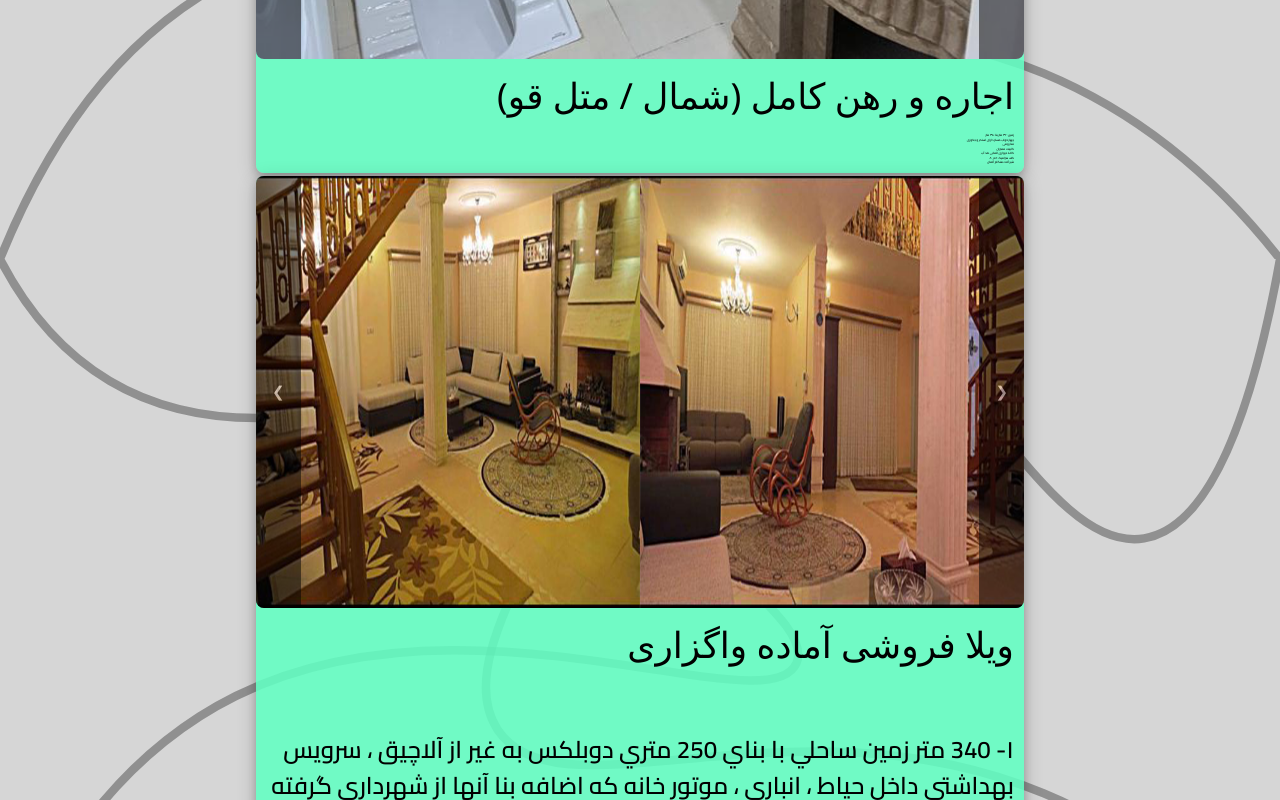
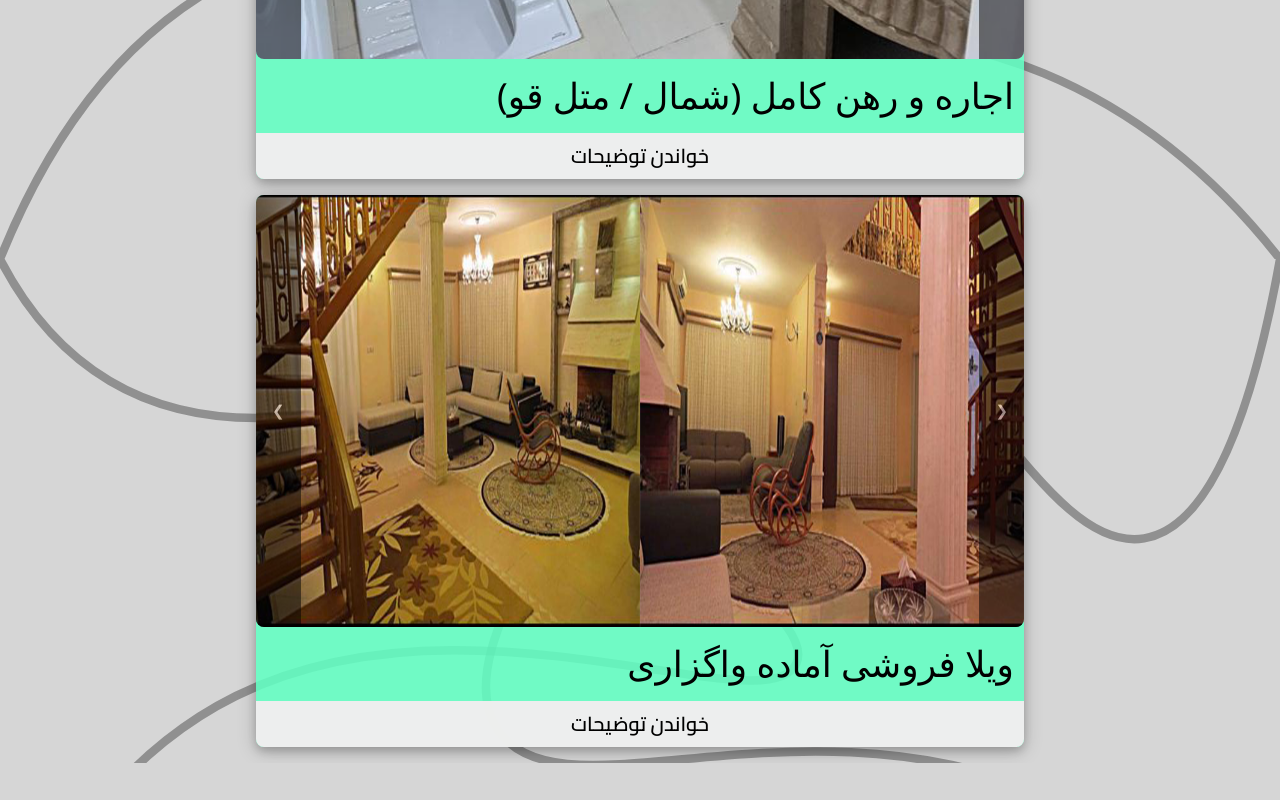
Before and after one commit to bamsabz/bamsabz.github.io, a plain HTML site: page index.html in a window 1280 px wide. Shown: the part 1900-2700 px from the top of the page. After the commit the page ends 2663 px from the top, so only its background shows below. Drawn offline with nearby package versions, Linux system fonts and the light colour scheme; files that its build step writes are made by us from their sources; files whose address does not match are found by name.

Commit message:
Content update and a new functionality to item

```diff
--- a/index.html
+++ b/index.html
@@ -78,15 +78,18 @@
 
       <button class="buttonSliderStylePrev w3-button w3-black w3-display-left  w3-hover-aqua" onclick="change('slide1', 'B')">&#10094;</button>
       <button class="buttonSliderStyleNext w3-button w3-black w3-display-right w3-hover-aqua" onclick="change('slide1', 'F')">&#10095;</button>
+
     </div>
       <h2 for="" id="header1" onclick="titleClicked(this.id)" class="card1Label w3-xxlarge">اجاره و رهن کامل (شمال / متل قو)</h2>
-      <p id="card1DescrptionId1" class="card1Descrption">زمین ۳۲۰ متر بنا ۳۵۰ متر
+      <p id="card1DescrptionId1" class="card1Descrption" style="display:none;">زمین ۳۲۰ متر بنا ۳۵۰ متر
         <br>چهار خواب مستر دارای استخر و جکوزی
        <br>نما رومی
        <br>کابینت ممبران
        <br>کاغذ دیواری المانی ضد آب
     <br>   کف سرامیک ۸۰در ۸۰
        <br>شیر آلات هنگام آلمان</p>
+
+       <button id="card1DescrptionId" class="itemNewTabButton" onclick="descriptionButton(this.id, '1')">خواندن توضیحات</button>
     </div>
 
     <!-- Slider 2 -->
@@ -113,7 +116,7 @@
       <button class="buttonSliderStyleNext w3-button w3-black w3-display-right w3-hover-aqua" onclick="change('slide2', 'F')">&#10095;</button>
     </div>
       <h2 for="" id="header2" onclick="titleClicked(this.id)" class="card1Label w3-xxlarge">ویلا فروشی آماده واگزاری</h2>
-      <p id="card1DescrptionId2" class="card1Descrption w3-xlarge"><br>١- 340 متر زمين ساحلي با بناي 250 متري دوبلكس به غير از آلاچيق ، سرويس بهداشتي داخل حياط ، انباري ، موتور خانه كه اضافه بنا آنها از شهرداري گرفته شده - مبله -در شهرك برند -سند شش دانگ ( عرصه وعيان)-  پايان كار - پروانه ساخت -داخل شهرك تهراني نشين كلا 9 عدد ويلا  داخل شهرك - دور تا دور ديواركشي شده -به همراه واحد سرايداري ٢٤ ساعته
+      <p id="card1DescrptionId2" class="card1Descrption" style="display:none;"><br>١- 340 متر زمين ساحلي با بناي 250 متري دوبلكس به غير از آلاچيق ، سرويس بهداشتي داخل حياط ، انباري ، موتور خانه كه اضافه بنا آنها از شهرداري گرفته شده - مبله -در شهرك برند -سند شش دانگ ( عرصه وعيان)-  پايان كار - پروانه ساخت -داخل شهرك تهراني نشين كلا 9 عدد ويلا  داخل شهرك - دور تا دور ديواركشي شده -به همراه واحد سرايداري ٢٤ ساعته
         <br>2- آلاچيق - باربكيو - آبنما
         <br>4-انباري پنج متري قفسه بندي شده 5- درب ريموت 5 متري - آيفون تصويري در هر دو طبقه
         <br>6- 3 تا اتاق خواب طبقه بالا
@@ -129,7 +132,11 @@
         <br>١٨- درب سمت ساحل هم ماشين رو - هم تك نفره
         <br>
         <br>مدارك كامل ، سند شش دانگ ، پايان كار ، پروانه ساخت ، همه چي تكميل هست ، آماده واگذاري</p>
+
+        <button id="card1DescrptionId" class="itemNewTabButton" onclick="descriptionButton(this.id, '2')">خواندن توضیحات</button>
     </div>
+
+
 
   </body>
   <script src="indexScriptAndCss/indexScript.js"></script>
--- a/indexScriptAndCss/stylesheet.css
+++ b/indexScriptAndCss/stylesheet.css
@@ -72,6 +72,7 @@ body
 
 .card1
 {
+    margin-top: 16px;
     width: 60%;
     margin: auto;
     background-color: rgba(97, 255, 195, 0.87);
@@ -88,10 +89,23 @@ body
 
 .card1Descrption
 {
-    font-size: 3px;
+    font-size: 20px;
     word-wrap: normal;
     text-align: right;
     direction: rtl;
     padding-bottom: 8px;
     padding-right: 10px;
 }
+
+.itemNewTabButton
+{
+    font-size: 20px;
+    border-radius: 0px 0px 8px 8px;
+    margin-bottom: 16px;
+    display: block;
+    border: none;
+    outline: none;
+    width: 100%;
+    padding: 8px;
+    background-color: rgba(238, 238, 238, 0.993);
+}
--- a/slider/sliderScript.js
+++ b/slider/sliderScript.js
@@ -48,6 +48,20 @@ function change(className, func)
     }
 }
 
+function descriptionButton(id, num)
+{
+    var ID = document.getElementById(id + num);
+
+    if(ID.style.display == "block")
+    {
+        ID.style.display = "none";
+    }
+    else if(ID.style.display == "none")
+    {
+        ID.style.display = "block";
+
+    }
+}
 
 // Closed for now
 // function titleClicked(itemId)
```
